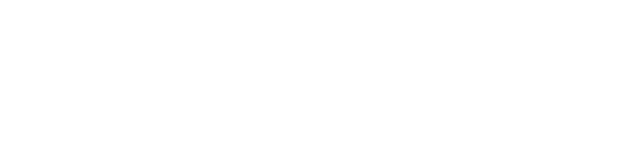
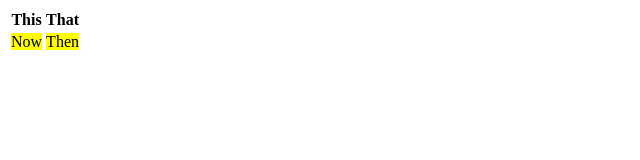
Before and after one commit to Souyez-9/Intro-To-HTML, a plain HTML site: page index.html in a window 1280 px wide. Shown: the whole page, without its empty margins (0-640 px from the left). Drawn offline with Linux system fonts and the light colour scheme.

Commit message:
Update index.html

```diff
--- a/index.html
+++ b/index.html
@@ -6,6 +6,15 @@
     <title>HTML Practice</title>
 </head>
 <body>
-
+    <table>
+        <tr>
+            <th><mark></mark>This</mark></th>
+            <th><mark></mark>That</mark></th>
+        </tr>
+        <tr>
+            <td><mark>Now</mark></td>
+            <td><mark>Then</mark></td>
+        </tr>
+    </table>
 </body>
 </html>
```
